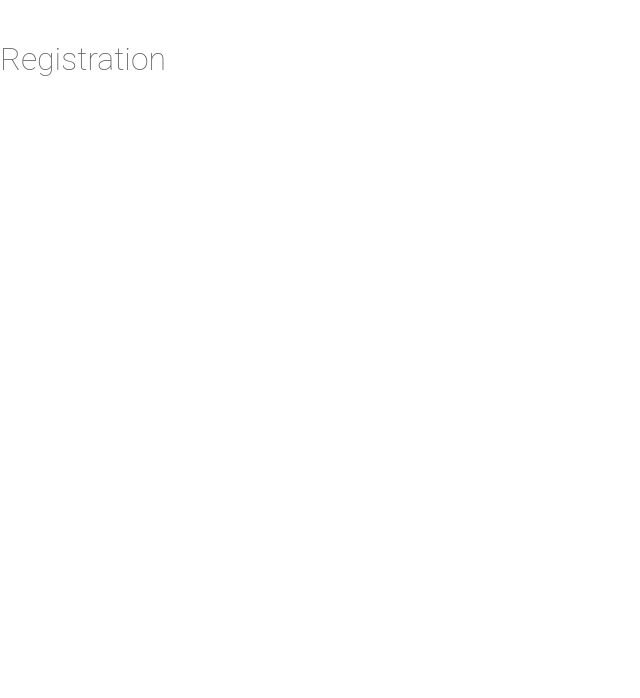
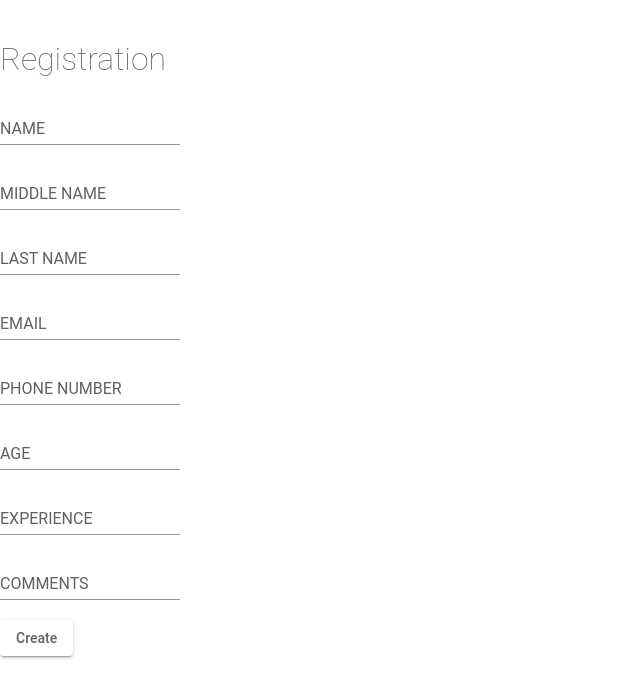
Before and after one commit to neilsonwong/ootc, an Angular app in the folder ootc-ui/: page /registration in a window 1280 px wide. Shown: the top 698 px of the page, without its empty margins (0-640 px from the left). Built offline with nearby package versions, Linux system fonts and the light colour scheme.

Commit message:
Created Registration Component

```diff
--- a/ootc-ui/src/app/modules/authentication/components/login/login.component.html
+++ b/ootc-ui/src/app/modules/authentication/components/login/login.component.html
@@ -7,5 +7,6 @@
             <input matInput type="password" placeholder="Password">
         </mat-form-field>
         <br>
+        <button mat-raised-button>Create</button>
         <button mat-raised-button>Login</button>
 </div>
--- a/ootc-ui/src/app/modules/authentication/components/registration/registration.component.html
+++ b/ootc-ui/src/app/modules/authentication/components/registration/registration.component.html
@@ -1,4 +1,36 @@
 <h1>{{title}}</h1>
-<h2>{{name}}</h2>
-<h2>{{email}}</h2>
-<h2>{{phone_number}}</h2>
+<div>
+    <mat-form-field>
+            <input matInput type="name" placeholder="name">
+    </mat-form-field>
+    <br>
+    <mat-form-field>
+            <input matInput type="Middle name" placeholder="Middle name">
+    </mat-form-field>
+    <br>
+    <mat-form-field>
+            <input matInput type="last name" placeholder="last name">
+    </mat-form-field>
+    <br>
+    <mat-form-field>
+            <input matInput type="email" placeholder="Email">
+    </mat-form-field>
+    <br>
+    <mat-form-field>
+            <input matInput type="phone number" placeholder="Phone Number">
+    </mat-form-field>
+    <br>
+    <mat-form-field>
+            <input matInput type="Age" placeholder="Age">
+    </mat-form-field>
+    <br>
+    <mat-form-field>
+            <input matInput type="Experience" placeholder="Experience">
+    </mat-form-field>
+    <br>
+    <mat-form-field>
+            <input matInput type="Comments" placeholder="Comments">
+    </mat-form-field>
+    <br>
+    <button mat-raised-button>Create</button>
+</div>
```
